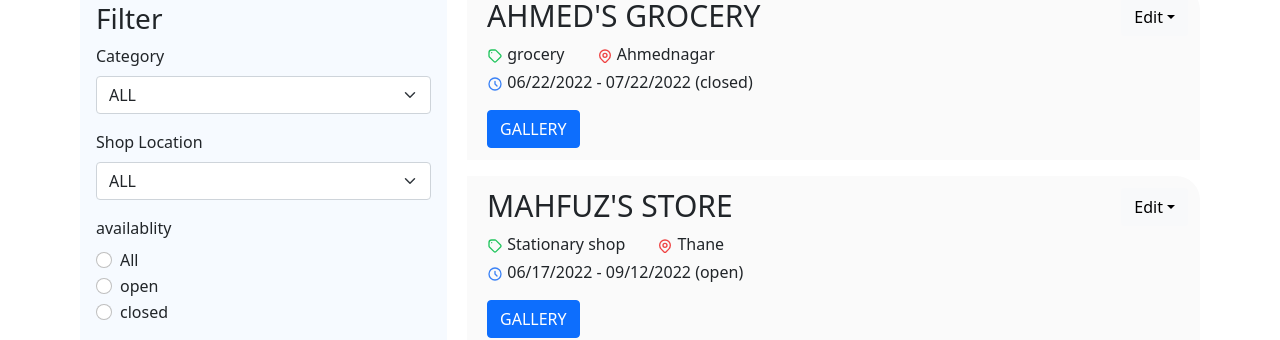
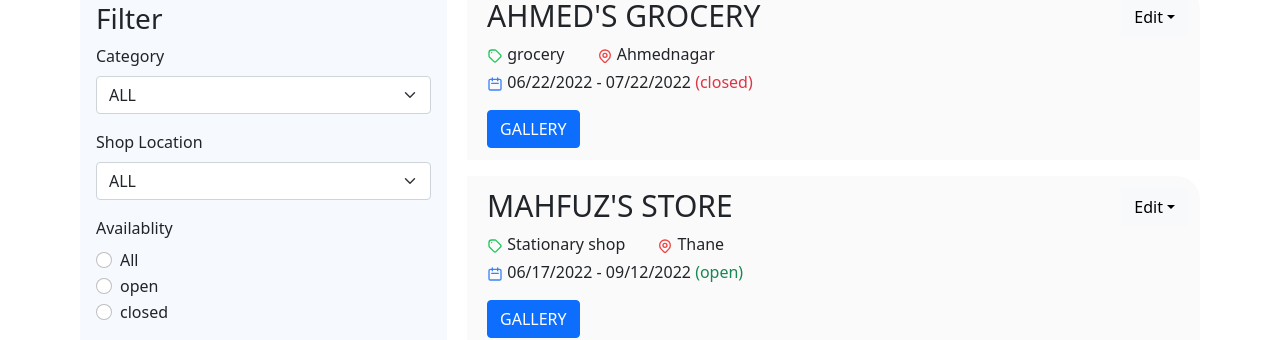
Before and after one commit to mahfuzswaron/shop-list, a React (Create React App) app: page / in a window 1280 px wide. Shown: the part 372-712 px from the top of the page. Built offline with nearby package versions, Linux system fonts and the light colour scheme; the HTML template or start-up script is replaced by a standard one.

Commit message:
calender icon added

```diff
--- a/src/components/Filter/Filter.js
+++ b/src/components/Filter/Filter.js
@@ -43,7 +43,7 @@ const Filter = () => {
                 </Form.Group>
 
                 <Form.Group className="mb-3" controlId="availablity">
-                    <Form.Label>availablity</Form.Label>
+                    <Form.Label>Availablity</Form.Label>
                     <Form.Check
                         label="All"
                         value="all"
--- a/src/components/Shops/Shop.js
+++ b/src/components/Shops/Shop.js
@@ -13,6 +13,9 @@ const tagIcon = <svg xmlns="http://www.w3.org/2000/svg" className="h-4 w-4 inlin
 </svg>
 const clockIcon = <svg xmlns="http://www.w3.org/2000/svg" className="h-4 w-4 inline-block stroke-blue-500" fill="none" viewBox="0 0 24 24" stroke="currentColor" strokeWidth={2}>
     <path strokeLinecap="round" strokeLinejoin="round" d="M12 8v4l3 3m6-3a9 9 0 11-18 0 9 9 0 0118 0z" />
+</svg>
+const dateIcon = <svg xmlns="http://www.w3.org/2000/svg" className="h-4 w-4  inline-block stroke-blue-500" fill="none" viewBox="0 0 24 24" stroke="currentColor" strokeWidth={2}>
+    <path strokeLinecap="round" strokeLinejoin="round" d="M8 7V3m8 4V3m-9 8h10M5 21h14a2 2 0 002-2V7a2 2 0 00-2-2H5a2 2 0 00-2 2v12a2 2 0 002 2z" />
 </svg>
 
 
@@ -30,7 +33,7 @@ const Shop = ({ shop, setEditShopModalShow }) => {
                 <p className='mb-1'>{locationIcon} {area}</p>
             </div>
             {/* <p>{clockIcon} {`${opening} - ${closing}`} </p> */}
-            <p>{clockIcon} {openingDate} - {closingDate} ({isOpen() ? `open` : `closed`}) </p>
+            <p>{dateIcon} {openingDate} - {closingDate} {isOpen() ? <span className="text-success">(open)</span> : <span className="text-danger">(closed)</span>} </p>
             <button className='btn btn-primary '>
                 GALLERY
             </button>
```
